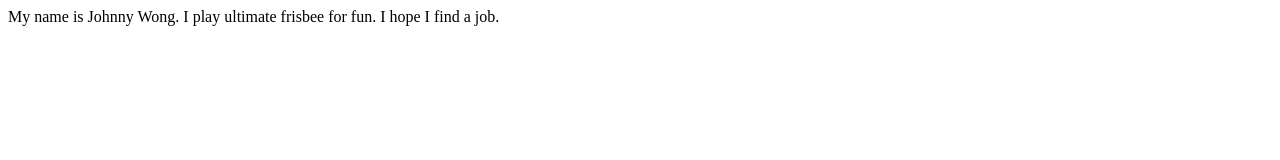
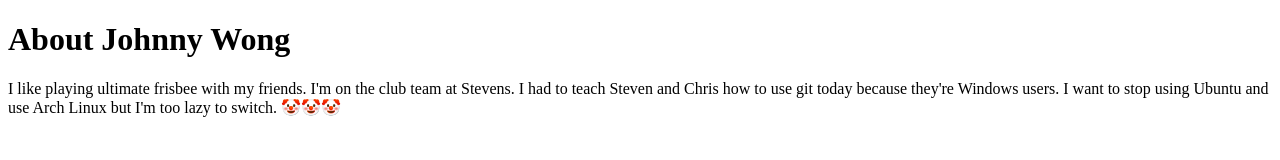
Before and after one commit to johnnywong30/CS_146, a plain HTML site: page day0/about_me.html in a window 1280 px wide. Drawn offline with Linux system fonts and the light colour scheme.

Commit message:
about me

```diff
--- a/day0/about_me.html
+++ b/day0/about_me.html
@@ -5,9 +5,11 @@
    <title>About Me</title>
  </head>
  <body>
-  My name is Johnny Wong.
-  I play ultimate frisbee for fun.
-  I hope I find a job.
+  <h1>About Johnny Wong</h1>
+  <p>I like playing ultimate frisbee with my friends. I'm on the club team at Stevens.
+     I had to teach Steven and Chris how to use git today because they're Windows users.
+     I want to stop using Ubuntu and use Arch Linux but I'm too lazy to switch. 🤡🤡🤡
+  </p>
 
  </body>
 </html>
```
